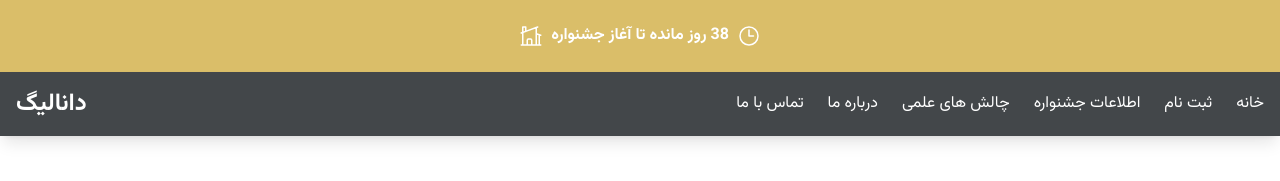
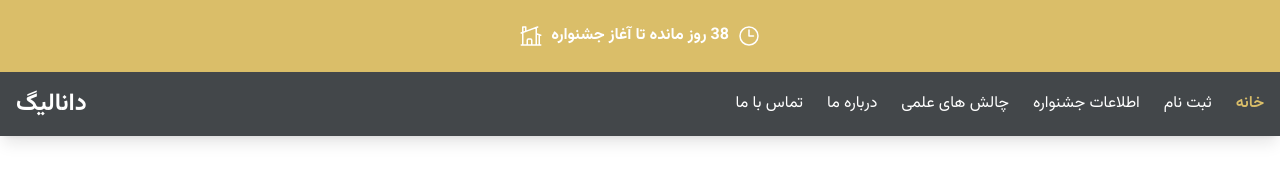
Before and after one commit to alireza10rezaei10/danaleague-front-end, a Next.js app: page / in a window 1280 px wide. Shown: the top 181 px of the page. Built offline with nearby package versions, Linux system fonts and the light colour scheme.

Commit message:
add color to choosed nav item

```diff
--- a/components/Navbar.jsx
+++ b/components/Navbar.jsx
@@ -1,11 +1,13 @@
 "use client";
 
 import { useState } from "react";
+import { usePathname } from "next/navigation";
 import Link from "next/link";
 import { Bars3Icon, XMarkIcon } from "@heroicons/react/24/outline";
 
 const Navbar = ({ items }) => {
   const [isOpen, setIsOpen] = useState(false);
+  const pathname = usePathname();
 
   return (
     <nav className="bg-[var(--primary-color)] text-white p-4 shadow-lg sticky top-0 z-50">
@@ -26,7 +28,14 @@ const Navbar = ({ items }) => {
         <ul className="hidden md:flex space-x-6">
           {items.map((item) => (
             <li key={item.path}>
-              <Link href={item.path} className="hover:text-gray-200 transition">
+              <Link
+                href={item.path}
+                className={`transition hover:text-gray-200 ${
+                  pathname === item.path
+                    ? "text-[var(--gold-color)] font-semibold"
+                    : ""
+                }`}
+              >
                 {item.name}
               </Link>
             </li>
@@ -41,12 +50,16 @@ const Navbar = ({ items }) => {
 
       {/* Mobile Dropdown Menu */}
       {isOpen && (
-        <ul className="md:hidden flex flex-col space-y-4 bg-[var(--primary-color)] p-4 ">
+        <ul className="md:hidden flex flex-col space-y-4 bg-[var(--primary-color)] p-4">
           {items.map((item) => (
             <li key={item.path}>
               <Link
                 href={item.path}
-                className="block text-center py-2 hover:bg-[var(--gold-color)] hover:text-[var(--primary-color)] rounded"
+                className={`block text-center py-2 rounded transition ${
+                  pathname === item.path
+                    ? "text-[var(--gold-color)] font-semibold"
+                    : "hover:bg-[var(--gold-color)] hover:text-[var(--primary-color)]"
+                }`}
                 onClick={() => setIsOpen(false)}
               >
                 {item.name}
```
